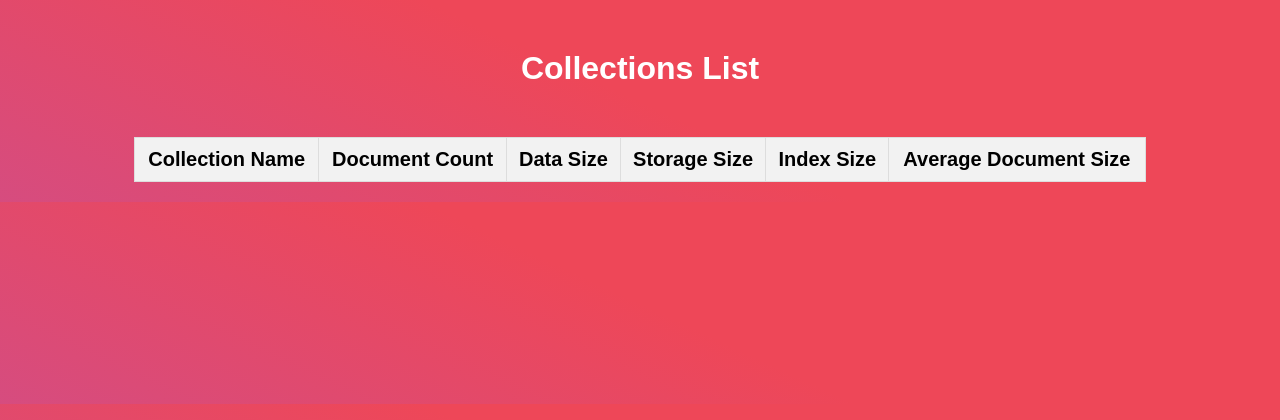
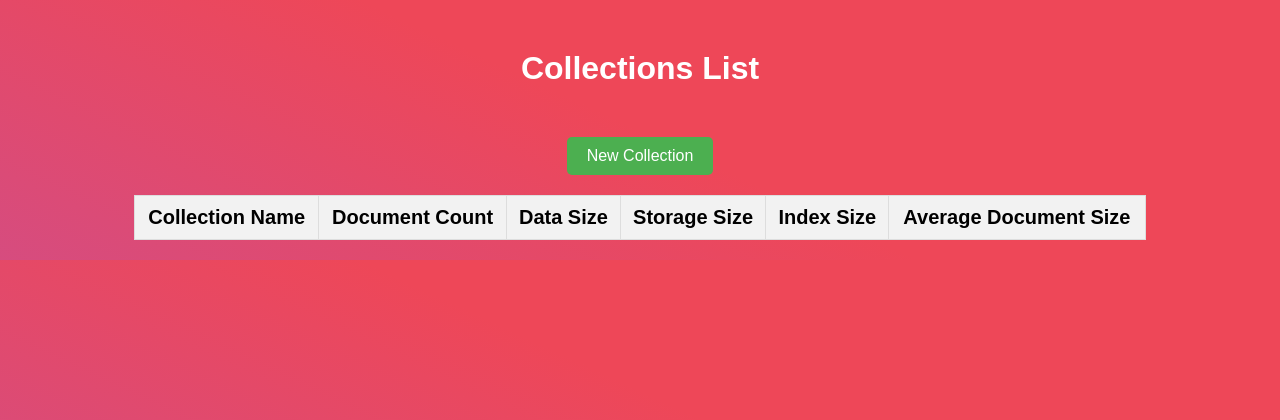
Before and after one commit to Akshat757/mongo-admin-tool, a Flask app: page /collections/1 in a window 1280 px wide. Shown: the top 420 px of the page. Run offline with Flask 3, Linux system fonts and the light colour scheme; data that the repository does not hold is empty.

Commit message:
add collection

```diff
--- a/app.py
+++ b/app.py
@@ -1,4 +1,4 @@
-from flask import Flask, jsonify, request, render_template, redirect
+from flask import Flask, jsonify, request, render_template, redirect, url_for
 from pymongo import MongoClient
 from bson.objectid import ObjectId
 import config as c
@@ -60,9 +60,15 @@ def list_collections(database_name):
 def get_documents(database_name, collection_name):
     collection = client[database_name][collection_name]
     documents = list(collection.find())
-    print(f"Database: {database_name}, Collection: {collection_name}")  # Debug print
     return render_template('documents.html', collection_name=collection_name, documents=documents, database=database_name)
 
+
+@app.route('/create_collection/<database_name>', methods=['POST'])
+def create_collection(database_name):
+    collection_name = request.form['collection_name']
+    db = client[database_name]
+    db.create_collection(collection_name)
+    return redirect(url_for('list_collections', database_name=database_name))
 
 # Route to save a new row
 @app.route('/save_new_row', methods=['POST'])
--- a/static/css/styles.css
+++ b/static/css/styles.css
@@ -60,3 +60,68 @@ th {
 tr:hover {
     background-color: #f5f5f5;
 }
+
+
+#new-collection-form {
+    display: none;
+    margin: 20px auto;
+    padding: 20px;
+    width: 80%;
+    background-color: #fff;
+    border: 1px solid #ddd;
+    border-radius: 5px;
+    box-shadow: 0 0 10px rgba(0, 0, 0, 0.1);
+}
+
+#new-collection-form form {
+    display: flex;
+    flex-direction: column;
+    align-items: center;
+}
+
+#new-collection-form label {
+    margin-bottom: 10px;
+    font-weight: bold;
+}
+
+#new-collection-form input {
+    margin-bottom: 20px;
+    padding: 10px;
+    width: 100%;
+    border: 1px solid #ddd;
+    border-radius: 5px;
+    box-sizing: border-box;
+}
+
+#new-collection-form button {
+    padding: 10px 20px;
+    border: none;
+    border-radius: 5px;
+    background-color: #4CAF50;
+    color: white;
+    cursor: pointer;
+    font-size: 16px;
+}
+
+#new-collection-form button:hover {
+    background-color: #45a049;
+}
+
+.button-container-col {
+    text-align: center;
+    margin-bottom: 20px;
+}
+
+.button-container-col button {
+    padding: 10px 20px;
+    border: none;
+    border-radius: 5px;
+    background-color: #4CAF50;
+    color: white;
+    cursor: pointer;
+    font-size: 16px;
+}
+
+.button-container-col button:hover {
+    background-color: #45a049;
+}
--- a/templates/collections.html
+++ b/templates/collections.html
@@ -8,6 +8,16 @@
 </head>
 <body>
     <h1>Collections List</h1>
+    <div class="button-container-col">
+        <button class="crud-button create-button" onclick="document.getElementById('new-collection-form').style.display='block'">New Collection</button>
+    </div>
+    <div id="new-collection-form" style="display:none;">
+        <form action="/create_collection/{{ database }}" method="POST">
+            <label for="collection-name">Collection Name:</label>
+            <input type="text" id="collection-name" name="collection_name" required>
+            <button type="submit">Create</button>
+        </form>
+    </div>
     <table>
         <thead>
             <tr>
--- a/templates/documents.html
+++ b/templates/documents.html
@@ -4,10 +4,8 @@
     <meta charset="UTF-8">
     <meta name="viewport" content="width=device-width, initial-scale=1.0">
     <title>Documents List</title>
-    <!-- <link rel="stylesheet" href="{{ url_for('static', filename='css/style.css') }}"> -->
     <link rel="stylesheet" href="../static/css/styles.css">
 </head>
-
 
 <style>
     body {
```
Also changed, not shown: static/js/script.js (deleted, +0 -17 lines).
